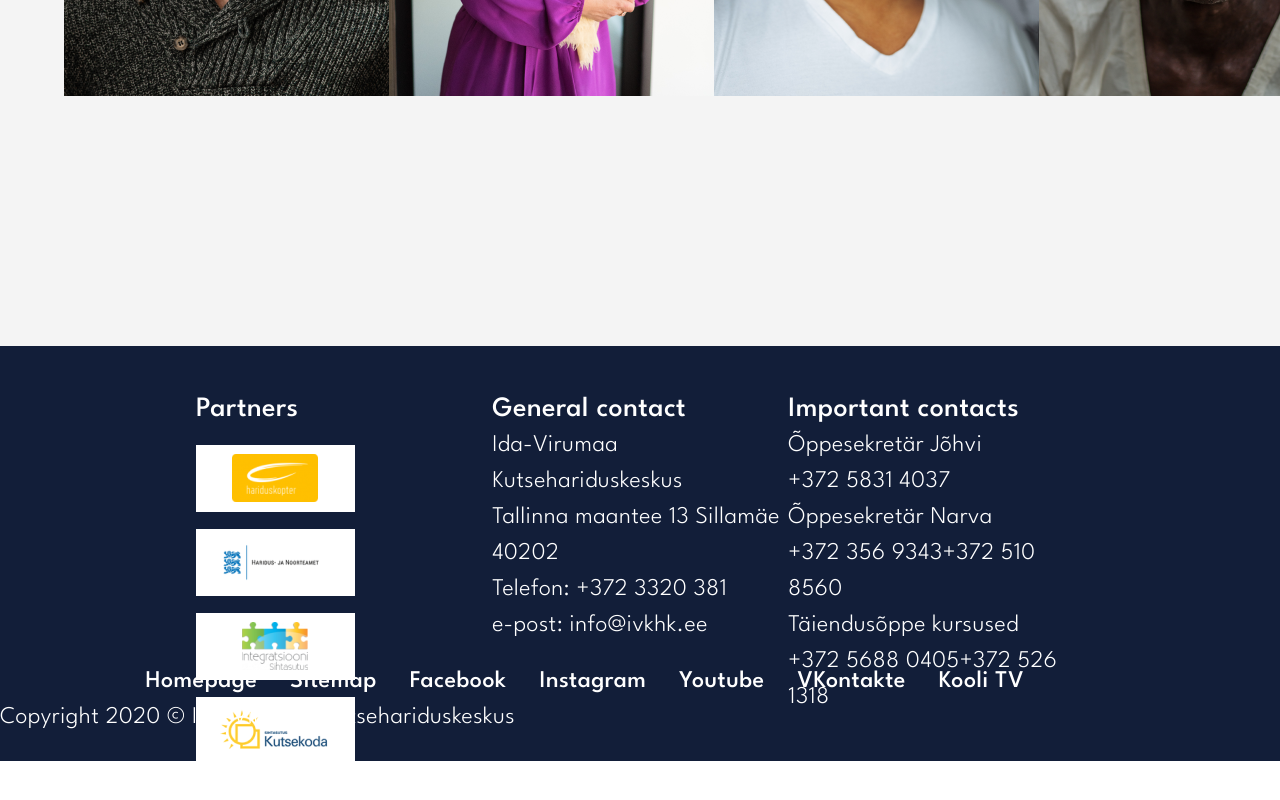
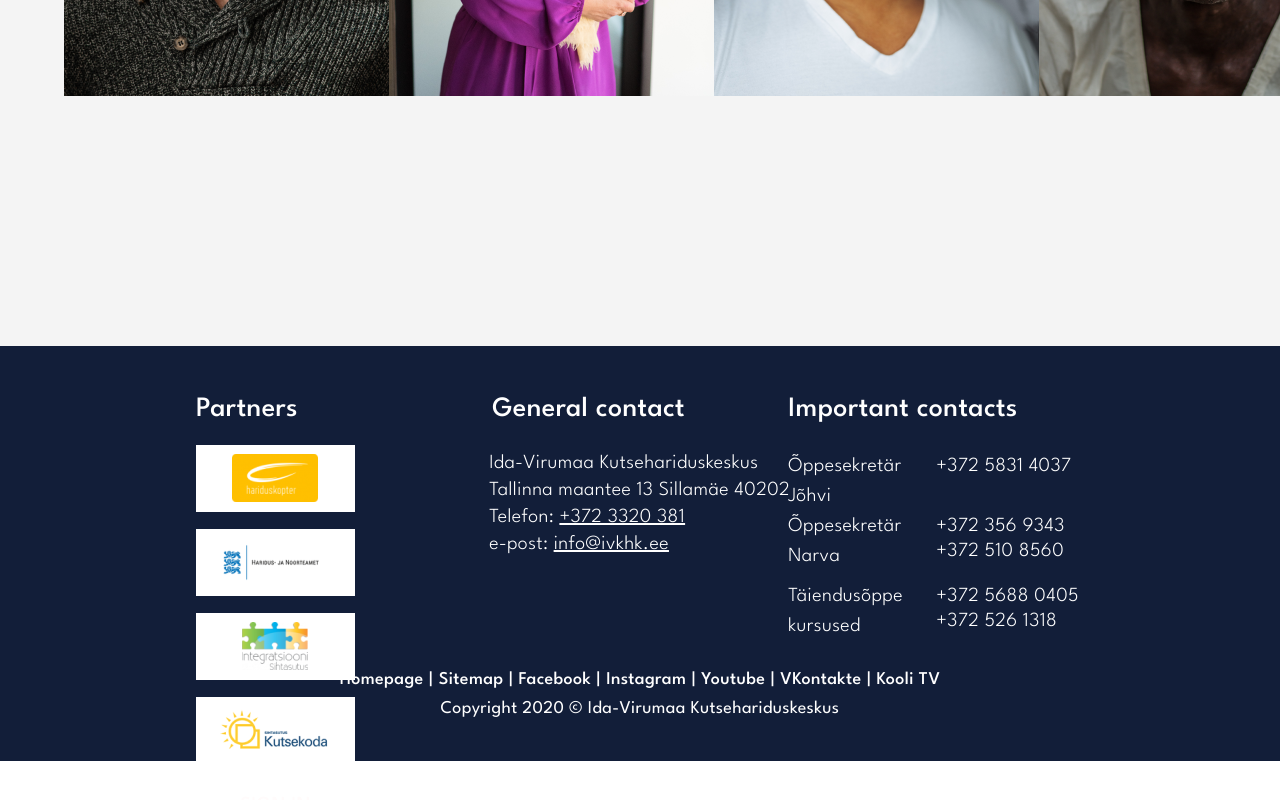
Before and after one commit to 9I6JloKo/Welders, a React (Create React App) app in the folder front-end/: page / in a window 1280 px wide. Shown: the part 4033-4833 px from the top of the page. Built offline with nearby package versions, Linux system fonts and the light colour scheme.

Commit message:
Done with footer

```diff
--- a/front-end/public/styles.css
+++ b/front-end/public/styles.css
@@ -196,13 +196,14 @@ footer {
 
     font-family: 'League Spartan';
     font-weight: 300;
-    font-size: 24px;
+    font-size: 20px;
     letter-spacing: 0.02em;
     color: #FFFFFF;
 }
 
 footer .top-row {
     width: 69.38%;
+    /* height: calc(60% - 47px); */
     height: 65%;
     margin: 0 auto;
     margin-top: 47px;
@@ -232,6 +233,127 @@ footer .partners-container .partner {
     display: flex;
     justify-content: center;
     align-items: center;
+}
+
+footer .column .btn-container {
+    width: 159px;
+    border: 1px solid #fff;
+    display: flex;
+    align-items: center;
+    justify-content: center;
+    transition: ease-in .1s;
+}
+
+footer .column .btn-container a {
+    width: 100%;
+    height: 100%;
+    text-align: center;
+    margin-top: 3px;
+    text-transform: uppercase;
+    font-weight: 500;
+    font-size: 20px;
+    letter-spacing: 0.02em;
+    color: #FFFBFB;
+    transition: ease-in .2s;
+}
+
+footer .column .btn-container:hover {
+    background-color: #fff;
+}
+
+footer .column .btn-container:hover>a {
+    color: #121E39;
+    letter-spacing: 0.05em;
+}
+
+footer .column .general-contact-container {
+    margin-top: 24px;
+}
+
+footer .column .general-contact-container p {
+    margin: -3px;
+}
+
+footer .column .general-contact-container p a {
+    text-decoration: underline;
+}
+
+footer .column .contact-container {
+    height: 70%;
+    margin-top: 24px;
+}
+
+footer .column .contact-container .contact {
+    width: 100%;
+    display: flex;
+    justify-content: space-between;
+    flex-wrap: wrap;
+}
+
+footer .column .contact-container .contact a,
+footer .column .contact-container .contact p {
+    width: 50%;
+}
+
+footer .column .contact-container .contact div {
+    width: 50%;
+    height: fit-content;
+    display: flex;
+    flex-wrap: wrap;
+    align-items: center;
+}
+
+footer .column .contact-container .contact div a {
+    width: 100%;
+    height: 25px;
+}
+
+footer .column .contact-container .contact:last-child {
+    margin-top: 10px;
+}
+
+footer nav {
+    width: 69.38%;
+    height: fit-content;
+    margin: 0 auto;
+    display: flex;
+    justify-content: center;
+    align-items: flex-start;
+    flex-wrap: wrap;
+
+    font-weight: 400;
+    font-size: 18px;
+    line-height: 34px;
+    text-align: center;
+    letter-spacing: 0.02em;
+    color: #FFFFFF;
+}
+
+footer nav ul {
+    width: 100%;
+    height: fit-content;
+    /* height: 100%; */
+    display: flex;
+    justify-content: center;
+    align-items: center;
+    gap: 0 5px;
+}
+
+footer nav ul li {
+    position: relative;
+}
+
+footer nav ul li:not(:last-child)::after {
+    content: "|";
+    position: relative;
+    left: 2.5px;
+    margin: 0 3px;
+    color: #fff;
+}
+
+footer nav p {
+    width: 100%;
+    margin-top: -5px;
 }
 
 /* End of footer */
--- a/front-end/src/components/Footer.jsx
+++ b/front-end/src/components/Footer.jsx
@@ -30,7 +30,7 @@ export default function Footer() {
                 </div>
                 <div className="column">
                     <h3>General contact</h3>
-                    <div className="contact-container">
+                    <div className="general-contact-container">
                         <p>Ida-Virumaa Kutsehariduskeskus</p>
                         <p>Tallinna maantee 13 Sillamäe 40202</p>
                         <p>Telefon: <a href="tel:+3723320381">+372 3320 381</a></p>
@@ -46,26 +46,30 @@ export default function Footer() {
                         </div>
                         <div className="contact">
                             <p>Õppesekretär Narva</p>
-                            <a href="tel:+3723569343">+372 356 9343</a>
-                            <a href="tel:+3725108560">+372 510 8560</a>
+                            <div>
+                                <a href="tel:+3723569343">+372 356 9343</a>
+                                <a href="tel:+3725108560">+372 510 8560</a>
+                            </div>
                         </div>
                         <div className="contact">
                             <p>Täiendusõppe kursused</p>
-                            <a href="tel:+37256880405 ">+372 5688 0405</a>
-                            <a href="tel:+3725261318">+372 526 1318</a>
+                            <div>
+                                <a href="tel:+37256880405 ">+372 5688 0405</a>
+                                <a href="tel:+3725261318">+372 526 1318</a>
+                            </div>
                         </div>
                     </div>
                 </div>
             </div>
             <nav>
                 <ul>
-                    <li><a href="https://kutsehariduskeskus.ee/en">Homepage</a></li>
-                    <li><a href="https://kutsehariduskeskus.ee/en/sitemap">Sitemap</a></li>
-                    <li><a href="https://www.facebook.com/IVKHK">Facebook</a></li>
-                    <li><a href="https://www.instagram.com/idavirumaa_kutsehariduskeskus/">Instagram</a></li>
-                    <li><a href="https://www.youtube.com/channel/UC6TPd9ePy3n-vFQRgtbhx-w">Youtube</a></li>
-                    <li><a href="https://vk.com/ivkhk">VKontakte</a></li>
-                    <li><a href="https://www.youtube.com/channel/UCLxa63lO1rkF62tv8d7P4Cw/videos">Kooli TV</a></li>
+                    <li><a href="https://kutsehariduskeskus.ee/en" target="_blank" rel="noopener noreferrer">Homepage</a></li>
+                    <li><a href="https://kutsehariduskeskus.ee/en/sitemap" target="_blank" rel="noopener noreferrer">Sitemap</a></li>
+                    <li><a href="https://www.facebook.com/IVKHK" target="_blank" rel="noopener noreferrer">Facebook</a></li>
+                    <li><a href="https://www.instagram.com/idavirumaa_kutsehariduskeskus/" target="_blank" rel="noopener noreferrer">Instagram</a></li>
+                    <li><a href="https://www.youtube.com/channel/UC6TPd9ePy3n-vFQRgtbhx-w" target="_blank" rel="noopener noreferrer">Youtube</a></li>
+                    <li><a href="https://vk.com/ivkhk" target="_blank" rel="noopener noreferrer">VKontakte</a></li>
+                    <li><a href="https://www.youtube.com/channel/UCLxa63lO1rkF62tv8d7P4Cw/videos" target="_blank" rel="noopener noreferrer">Kooli TV</a></li>
                 </ul>
                 <p>Copyright 2020 © Ida-Virumaa Kutsehariduskeskus</p>
             </nav>
```
